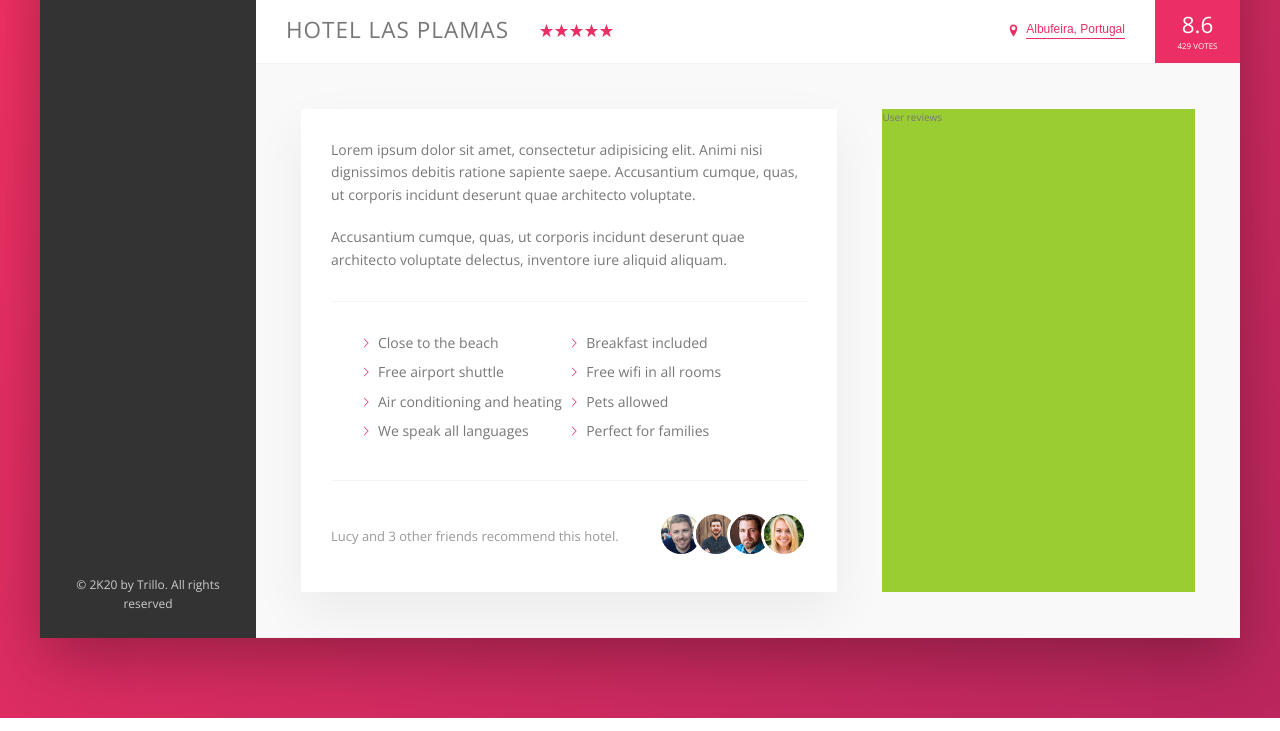
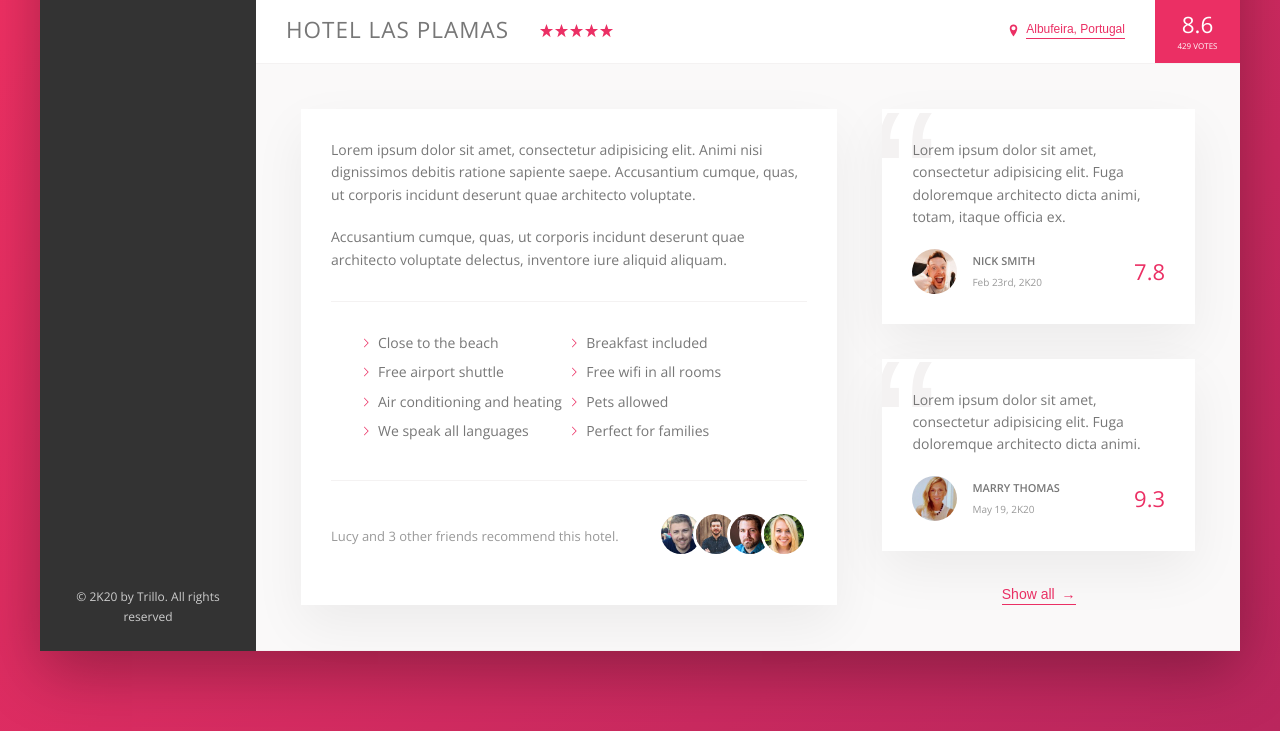
Before and after one commit to adarshcodes/Trillo-Flexbox, a website: page index.html in a window 1280 px wide. Shown: the part 538-1269 px from the top of the page. Drawn offline with nearby package versions, Linux system fonts and the light colour scheme.

Commit message:
completed review section

```diff
--- a/index.html
+++ b/index.html
@@ -186,8 +186,45 @@
           </div>
 
           <div class="user-reviews">
-            User reviews
+            <figure class="review">
+              <blockquote class="review__text">
+                Lorem ipsum dolor sit amet, consectetur adipisicing elit. Fuga doloremque architecto dicta animi, totam, itaque officia ex.
+              </blockquote>
+              <figcaption class="review__user">
+                <img src="img/user-1.jpg" alt="User 1" class="review__photo">
+                <div class="review__user-box">
+                  <p class="review__user-name">
+                    Nick Smith
+                  </p>
+                  <p class="review__user-date">
+                    Feb 23rd, 2K20
+                  </p>
+                </div>
+                <div class="review__rating">7.8</div>
+              </figcaption>
+            </figure>
+
+            <figure class="review">
+              <blockquote class="review__text">
+                Lorem ipsum dolor sit amet, consectetur adipisicing elit. Fuga doloremque architecto dicta animi.
+              </blockquote>
+              <figcaption class="review__user">
+                <img src="img/user-2.jpg" alt="User 2" class="review__photo">
+                <div class="review__user-box">
+                  <p class="review__user-name">
+                   Marry Thomas
+                  </p>
+                  <p class="review__user-date">
+                    May 19, 2K20
+                  </p>
+                </div>
+                <div class="review__rating">9.3</div>
+              </figcaption>
+            </figure>
+
+            <button class="btn-inline">Show all <span>&rarr;</span></button>
           </div>
+
         </div>
       </main>
     </div>
--- a/sass/_components.scss
+++ b/sass/_components.scss
@@ -227,7 +227,7 @@
   }
 
   &__icon-location {
-    margin-right: .5rem;
+    margin-right: 0.5rem;
   }
 
   &__rating {
@@ -236,7 +236,6 @@
     padding: 0 2.25rem;
     color: #fff;
     align-self: stretch;
-
     display: flex;
     flex-direction: column;
     align-items: center;
@@ -250,7 +249,7 @@
   }
 
   &__rating-count {
-    font-size: .8rem;
+    font-size: 0.8rem;
     text-transform: uppercase;
   }
 }
@@ -266,10 +265,18 @@
   display: inline-block;
   background-color: transparent;
   cursor: pointer;
-  transition: all 0.2s;
+  transition: all .2s;
+
+  & span {
+    margin-left: 3px;
+    transition: margin-left .2s;
+  }
 
   &:hover {
     color: var(--color-grey-dark-1);
+    span {
+      margin-left: 8px;
+    }
   }
 
   &:focus {
@@ -277,7 +284,6 @@
     animation: pulse 1s infinite;
   }
 }
-
 @keyframes pulse {
   0% {
     transform: scale(1);
@@ -294,15 +300,12 @@
     box-shadow: none;
   }
 }
-
 //###########################################//
 //  PARAGRAPH
 
 .paragraph:not(:last-of-type) {
   margin-bottom: 2rem;
 }
-
-
 //###########################################//
 // LIST
 
@@ -317,36 +320,32 @@
 
   &__item {
     flex: 0 0 50%;
-    margin-bottom: .7rem;
+    margin-bottom: 0.7rem;
   }
+
   &__item::before {
     content: '';
     display: inline-block;
     height: 1rem;
     width: 1rem;
-    margin-right: .7rem;
-
+    margin-right: 0.7rem;
     //  Older browsers
     // background-image: url('../img/chevron-thin-right.svg');
     // background-size: cover;
-
-//  Newer browsers -masks
+    //  Newer browsers -masks
     background-color: var(--color-primary);
-    -webkit-mask-image: url('../img/chevron-thin-right.svg');
+    -webkit-mask-image: url("../img/chevron-thin-right.svg");
     -webkit-mask-size: cover;
-
-    mask-image: url('../img/chevron-thin-right.svg');
+    mask-image: url("../img/chevron-thin-right.svg");
     mask-size: cover;
   }
 }
-
 //###########################################//
 // RECOMMEND
 
 .recommend {
   font-size: 1.3rem;
   color: var(--color-grey-dark-3);
-
   display: flex;
   align-items: center;
 
@@ -354,9 +353,7 @@
     margin-right: auto;
   }
 
-  &__friend {
-
-  }
+  &__friend {}
 
   &__photo {
     box-sizing: content-box;
@@ -365,8 +362,71 @@
     border-radius: 50%;
     border: 3px solid #fff;
 
-    &:not(:last-child){
-    margin-right: -1.5rem;
+    &:not(:last-child) {
+      margin-right: -1.5rem;
     }
   }
 }
+//###########################################//
+// REVIEWS
+
+.review {
+  background-color: #fff;
+  box-shadow: var(--shadow-light);
+  padding: 3rem;
+  margin-bottom: 3.5rem;
+  position: relative;
+  overflow: hidden;
+
+  &__text {
+    margin-bottom: 2rem;
+    z-index: 10;
+    position: relative;
+  }
+
+  &__user {
+    display: flex;
+    align-items: center;
+  }
+
+  &__photo {
+    height: 4.5rem;
+    width: 4.5rem;
+    border-radius: 50%;
+    margin-right: 1.5rem;
+  }
+
+  &__user-box {
+    margin-right: auto;
+  }
+
+  &__user-name {
+    font-size: 1.1rem;
+    font-weight: 600;
+    text-transform: uppercase;
+    margin-bottom: 0.4rem;
+  }
+
+  &__user-date {
+    font-size: 1rem;
+    color: var(--color-grey-dark-3);
+  }
+
+  &__rating {
+    color: var(--color-primary);
+    font-size: 2.2rem;
+    font-weight: 300;
+  }
+
+  &::before {
+    content: "\201C";
+    position: absolute;
+    top: -2.75rem;
+    left: -1rem;
+    line-height: 1;
+    font-size: 20rem;
+    color: var(--color-grey-light-2);
+    font-family: sans-serif;
+    z-index: 1;
+  }
+}
--- a/sass/_layout.scss
+++ b/sass/_layout.scss
@@ -39,10 +39,10 @@
   padding: 4.5rem;
   background-color: var(--color-grey-light-1);
   border-bottom: var(--line);
+  font-size: 1.4rem;
 }
 
 .description {
-  font-size: 1.4rem;
   background-color: #fff;
   box-shadow: var(--shadow-light);
   padding: 3rem;
@@ -51,6 +51,9 @@
 }
 
 .user-reviews {
-  background-color: yellowgreen;
   flex: 1;
+
+  display: flex;
+  flex-direction: column;
+  align-items: center;
 }
```
Also changed, not shown: css/style.css.
